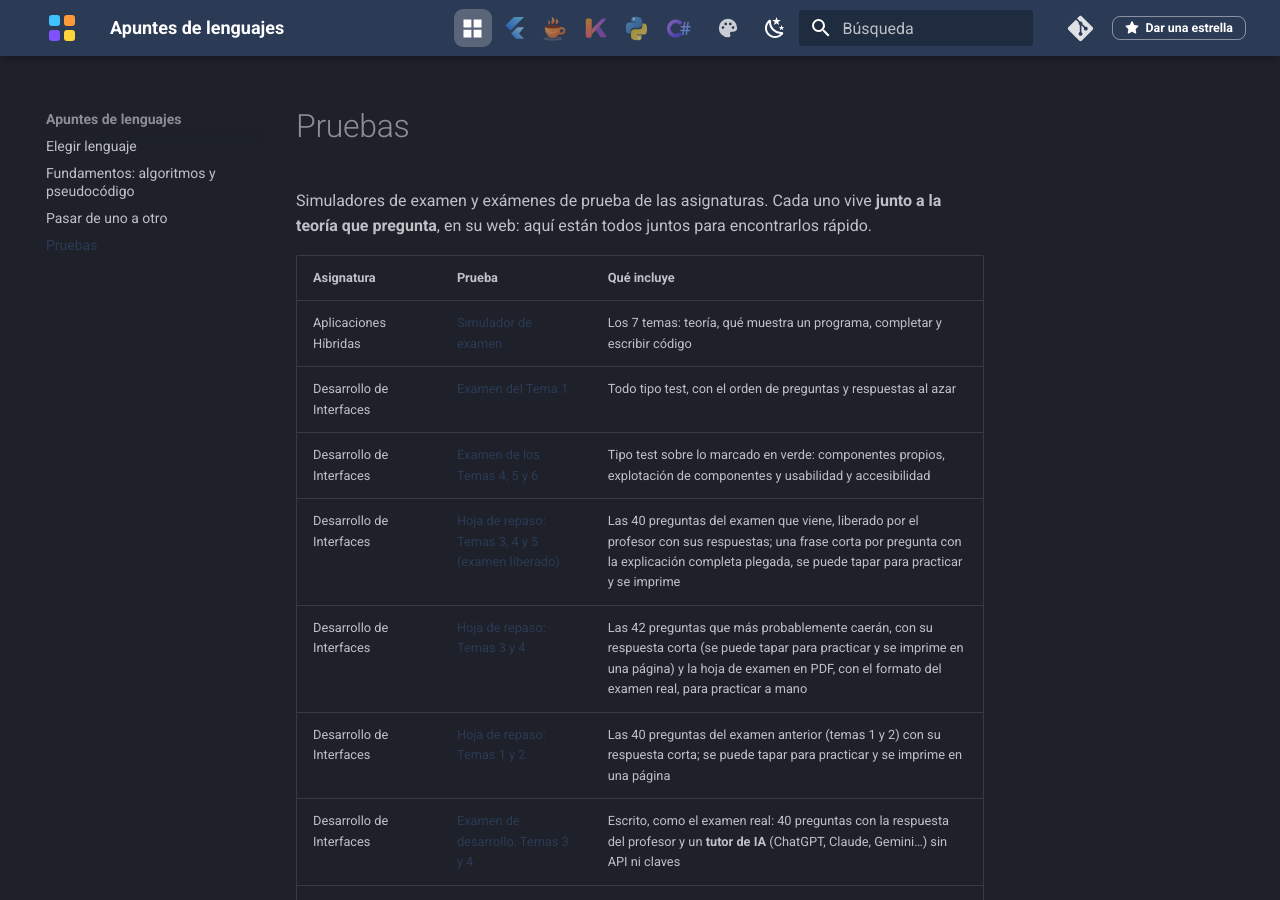
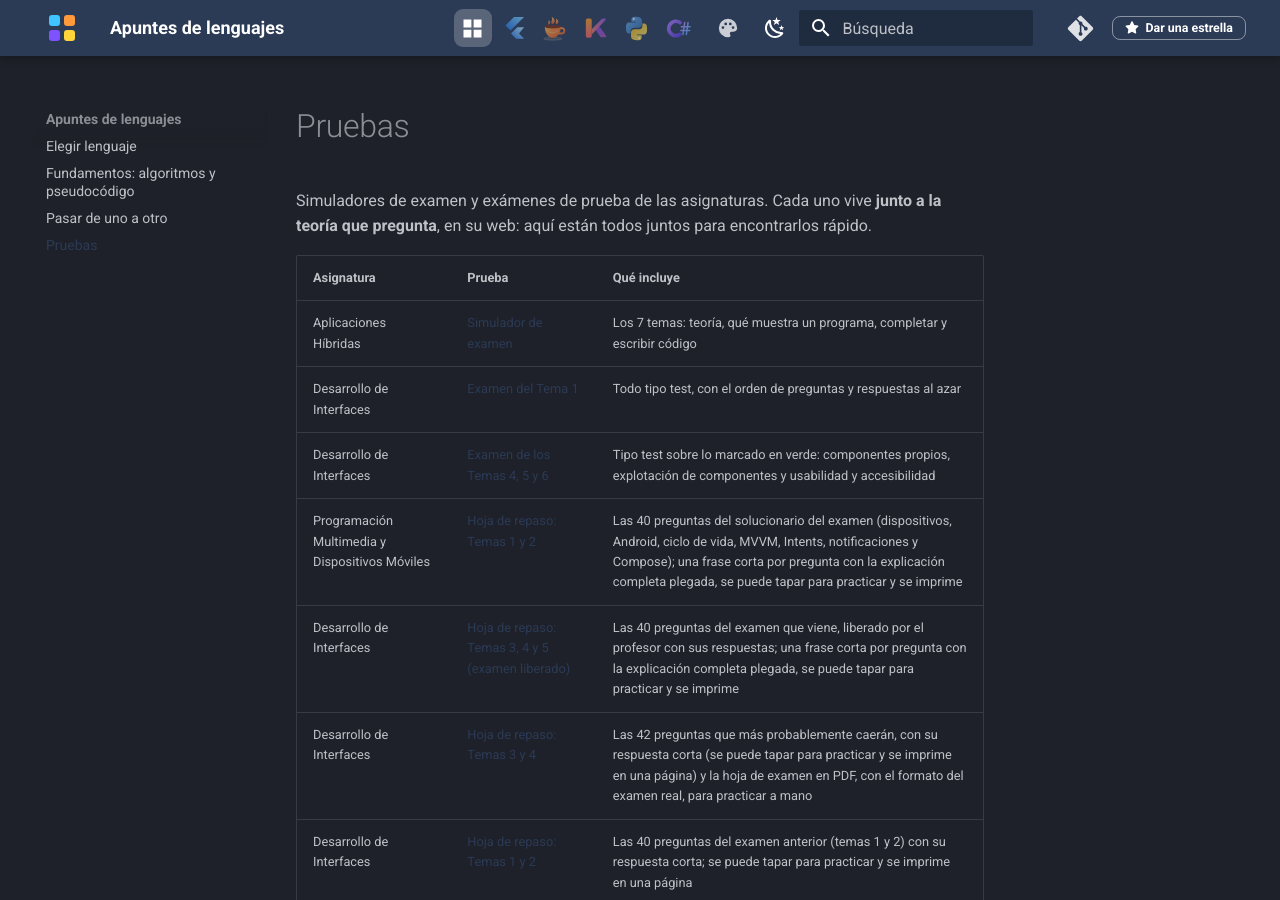
Before and after one commit to apuntes-dam/apuntes-lenguajes, an MkDocs documentation site: the page built from docs/pruebas.md, in a window 1280 px wide and 900 px high. Built offline with MkDocs 1.6.1 and Material for MkDocs 9.7.7, drawn with Linux system fonts in a browser that asks for light colours; comment, search, counter and statistics services are not loaded.

Commit message:
Pruebas: hoja de repaso de PMDM (temas 1 y 2)
Co-Authored-By: Claude Fable 5.1 <noreply@anthropic.com>

```diff
--- a/docs/pruebas.md
+++ b/docs/pruebas.md
@@ -7,6 +7,7 @@ Simuladores de examen y exámenes de prueba de las asignaturas. Cada uno vive **
 | Aplicaciones Híbridas | [Simulador de examen](https://apuntes-dam.github.io/dart-flutter-apuntes/examen-ah/) | Los 7 temas: teoría, qué muestra un programa, completar y escribir código |
 | Desarrollo de Interfaces | [Examen del Tema 1](https://apuntes-dam.github.io/android-apuntes/examen-din/) | Todo tipo test, con el orden de preguntas y respuestas al azar |
 | Desarrollo de Interfaces | [Examen de los Temas 4, 5 y 6](https://apuntes-dam.github.io/android-apuntes/examen-din-t456/) | Tipo test sobre lo marcado en verde: componentes propios, explotación de componentes y usabilidad y accesibilidad |
+| Programación Multimedia y Dispositivos Móviles | [Hoja de repaso: Temas 1 y 2](https://apuntes-dam.github.io/android-apuntes/hoja-pmdm-t12/) | Las 40 preguntas del solucionario del examen (dispositivos, Android, ciclo de vida, MVVM, Intents, notificaciones y Compose); una frase corta por pregunta con la explicación completa plegada, se puede tapar para practicar y se imprime |
 | Desarrollo de Interfaces | [Hoja de repaso: Temas 3, 4 y 5 (examen liberado)](https://apuntes-dam.github.io/android-apuntes/hoja-din-t345/) | Las 40 preguntas del examen que viene, liberado por el profesor con sus respuestas; una frase corta por pregunta con la explicación completa plegada, se puede tapar para practicar y se imprime |
 | Desarrollo de Interfaces | [Hoja de repaso: Temas 3 y 4](https://apuntes-dam.github.io/android-apuntes/hoja-din-t34/) | Las 42 preguntas que más probablemente caerán, con su respuesta corta (se puede tapar para practicar y se imprime en una página) y la hoja de examen en PDF, con el formato del examen real, para practicar a mano |
 | Desarrollo de Interfaces | [Hoja de repaso: Temas 1 y 2](https://apuntes-dam.github.io/android-apuntes/hoja-din-t12/) | Las 40 preguntas del examen anterior (temas 1 y 2) con su respuesta corta; se puede tapar para practicar y se imprime en una página |
```
